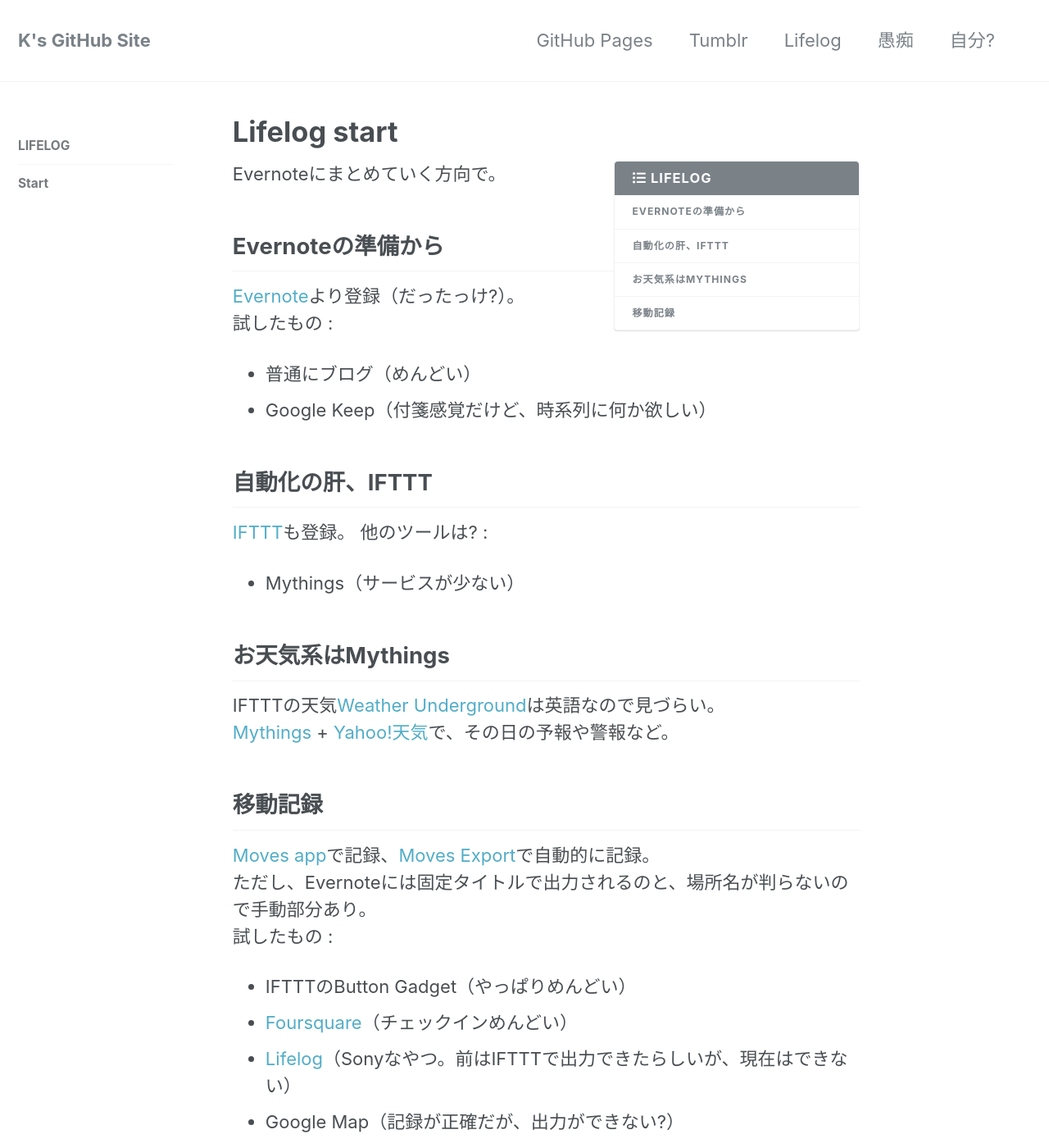
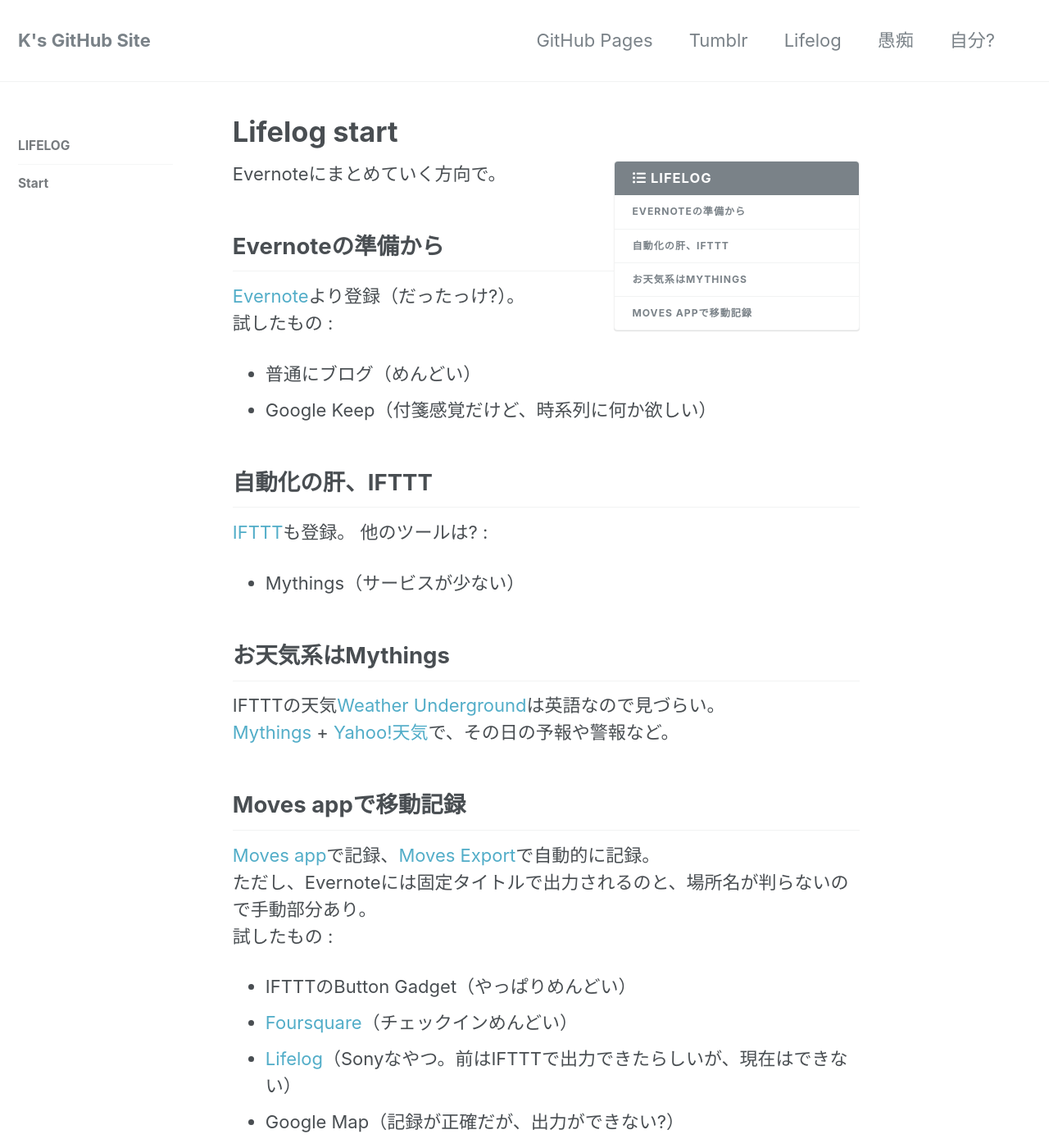
Before and after one commit to laureltreetop/laureltreetop.github.io, a Jekyll site: the page built from _lifelog/01-lifelog-start.md, in a window 1280 px wide and 1400 px high. Shown: the whole window at 82% size. Built offline with Jekyll 4.4.1, drawn with Linux system fonts in a browser that asks for light colours; nearby versions of some CDN libraries; comment, search, counter and statistics services are not loaded.

Commit message:
Update 01-lifelog-start.md

```diff
--- a/_lifelog/01-lifelog-start.md
+++ b/_lifelog/01-lifelog-start.md
@@ -21,7 +21,7 @@
 IFTTTの天気[Weather Underground](https://www.wunderground.com/)は英語なので見づらい。
 [Mythings](https://mythings.yahoo.co.jp/) + [Yahoo!天気](https://weather.yahoo.co.jp/weather/)で、その日の予報や警報など。
 
-## 移動記録
+## Moves appで移動記録
 [Moves app](http://www.moves-app.com/)で記録、[Moves Export](http://www.moves-export.com/)で自動的に記録。
 ただし、Evernoteには固定タイトルで出力されるのと、場所名が判らないので手動部分あり。
 試したもの :
```
